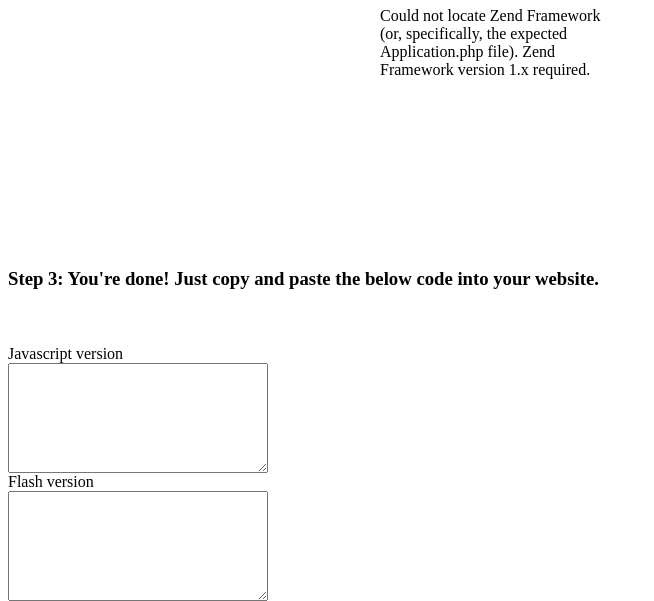
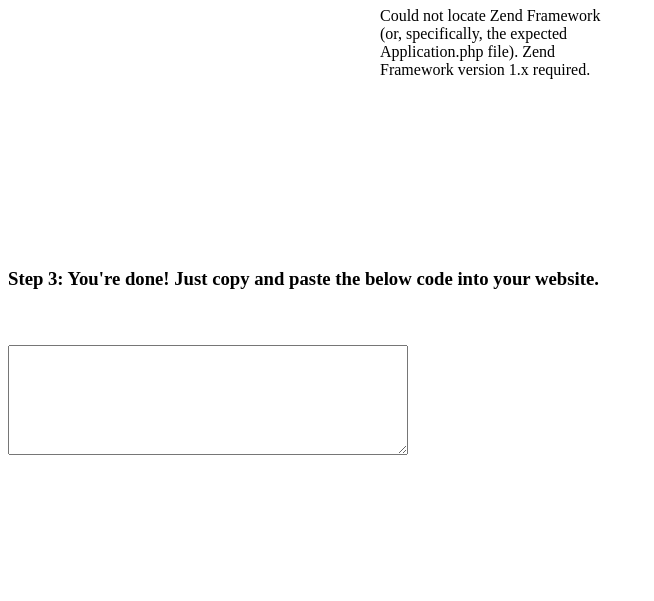
Before and after one commit to JustAHappyKid/bitcoin-chipin, a PHP site: page /application/views/scripts/widgets/create.phtml in a window 1280 px wide. Shown: the part 671-1272 px from the top of the page, without its empty margins (0-654 px from the left). After the commit the page ends 1126 px from the top, so only its background shows below. Run offline with PHP 8.4, Linux system fonts and the light colour scheme; some libraries are stand-ins or nearby versions.

Commit message:
public/application/views/scripts/widgets/: Disable Flash option and place duplicated markup/etc. for step 3 in shared template-file, step-3.phtml.

```diff
--- a/public/application/views/scripts/widgets/create.phtml
+++ b/public/application/views/scripts/widgets/create.phtml
@@ -201,34 +201,7 @@
 					  					</div> <!-- /span6 -->
 					  				</div> <!-- /row-fluid -->
 					        	</div> <!-- /step -->
-					  			<div id="step-3">
-					  				<h3>Step 3: You're done! Just copy and paste the below code into your website.</h3>
-					  				<br />
-					  				<br />
-					  				<div class="row-fluid">
-					  					<div class="span6">
-											Javascript version
-											<div class="control-group">
-												<label class="control-label" for="javascript-version"></label>
-												<div class="controls">
-													<textarea style="height: 110px;width: 260px;" class="input-large" id="javascript-version" rows="3"></textarea>
-												</div>
-											</div>
-											Flash version
-											<div class="control-group">
-													<label class="control-label" for="flash-version"></label>
-												<div class="controls">
-													<textarea style="height: 110px;width: 260px;" class="input-large" id="flash-version" rows="3"></textarea>
-												</div>
-											</div>
-					  					</div> <!-- /span6 -->
-					  					<div class="span5 offset1">
-					  						<div id="final-widget" class="well" style="text-align: center;">
-					  							<?php /* <iframe id="widget-preview2" src="<?=PATH.'client/widget'.$this->widget->width.'x'.$this->widget->height.'?id='.$this->widget->id.'&owner_id='.$this->widget->owner_id; ?>" frameborder='no' framespacing='0' scrolling='no' width="<?=$this->widget->width;?>" height="<?=$this->widget->height;?>"></iframe> */ ?>
-					  						</div>
-					  					</div> <!-- /span6 -->
-					  				</div> <!-- /row-fluid -->
-								</div> <!-- /step -->
+					  			<? require dirname(__FILE__) . '/step-3.phtml'; ?>
 							</div> <!-- /wizard -->
 						</form>
 					</div> <!-- /widget-content -->
--- /dev/null
+++ b/public/application/views/scripts/widgets/step-3.phtml
@@ -0,0 +1,33 @@
+
+<div id="step-3">
+	<h3>Step 3: You're done! Just copy and paste the below code into your website.</h3>
+	<br />
+	<br />
+	<div class="row-fluid">
+		<div class="span6">
+		  <!-- Javascript version -->
+		  <div class="control-group">
+			  <label class="control-label" for="javascript-version"></label>
+			  <div class="controls">
+				  <textarea style="height: 110px; width: 400px;" class="input-large"
+				            id="javascript-version" rows="3"></textarea>
+			  </div>
+		  </div>
+      <!--
+			  Flash version
+			  <div class="control-group">
+					  <label class="control-label" for="flash-version"></label>
+				  <div class="controls">
+					  <textarea style="height: 110px;width: 260px;" class="input-large"
+					            id="flash-version" rows="3"></textarea>
+				  </div>
+			  </div>
+		  -->
+		</div> <!-- /span6 -->
+		<div class="span5 offset1">
+			<div id="final-widget" class="well" style="text-align: center;">
+				<?php /* <iframe id="widget-preview2" src="<?=PATH.'client/widget'.$this->widget->width.'x'.$this->widget->height.'?id='.$this->widget->id.'&owner_id='.$this->widget->owner_id; ?>" frameborder='no' framespacing='0' scrolling='no' width="<?=$this->widget->width;?>" height="<?=$this->widget->height;?>"></iframe> */ ?>
+			</div>
+		</div> <!-- /span6 -->
+	</div> <!-- /row-fluid -->
+</div> <!-- /step -->
```
Also changed, not shown: public/application/views/scripts/widgets/edit.phtml (+1 -28 lines).
